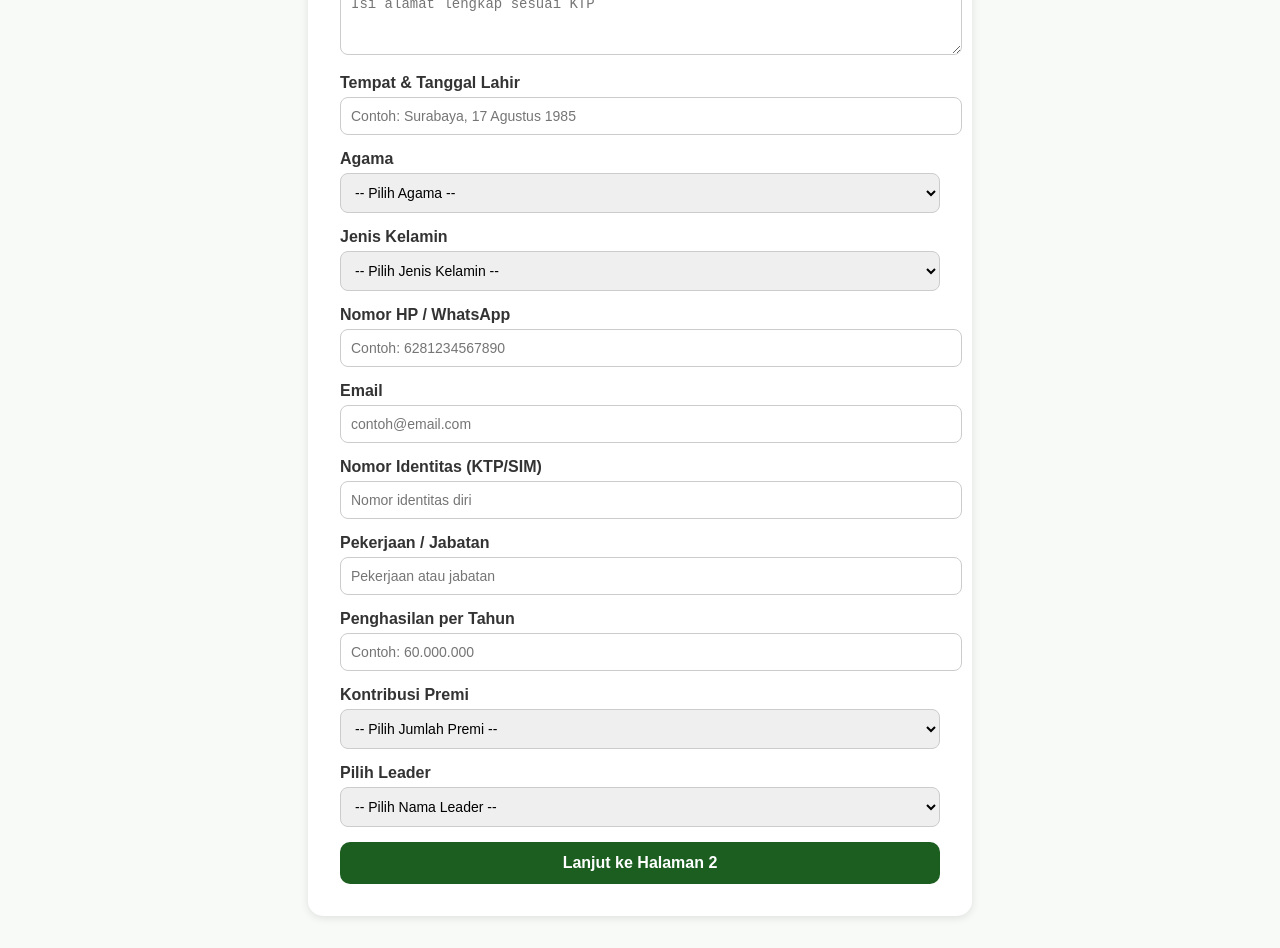
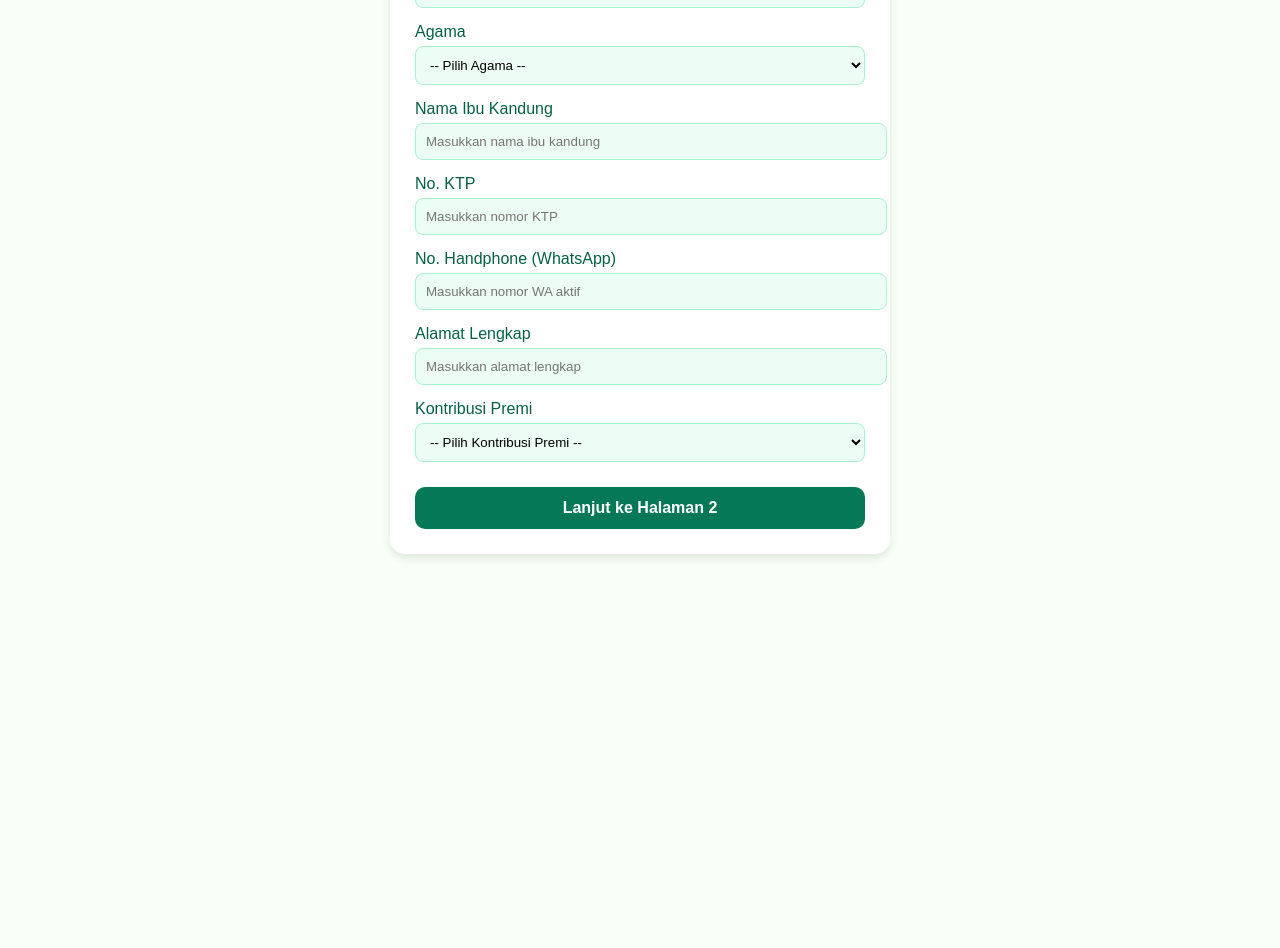
Before and after one commit to 3ireborn/syariahistikmal, a plain HTML site: page halaman1.html in a window 1280 px wide. Shown: the part 404-1352 px from the top of the page. After the commit the page ends 988 px from the top, so only its background shows below. Drawn offline with Linux system fonts and the light colour scheme.

Commit message:
Update halaman1.html

```diff
--- a/halaman1.html
+++ b/halaman1.html
@@ -3,169 +3,137 @@
 <head>
   <meta charset="UTF-8" />
   <meta name="viewport" content="width=device-width, initial-scale=1.0" />
-  <title>Formulir Pendaftaran Istikmal Syariah - 3iReborn</title>
+  <title>Formulir Pendaftaran Mitra 3i Reborn - Halaman 1</title>
   <style>
     body {
       font-family: 'Poppins', sans-serif;
-      background-color: #f8faf8;
+      background-color: #f7fff7;
+      color: #064e3b;
       margin: 0;
       padding: 0;
-      color: #333;
     }
-    header {
-      background-color: #1b5e20;
-      color: white;
-      padding: 1.5rem;
+    .container {
+      max-width: 450px;
+      margin: 30px auto;
+      background-color: #ffffff;
+      padding: 25px;
+      border-radius: 15px;
+      box-shadow: 0 4px 10px rgba(0,0,0,0.1);
+    }
+    h2 {
       text-align: center;
-      border-bottom-left-radius: 20px;
-      border-bottom-right-radius: 20px;
-      box-shadow: 0 4px 6px rgba(0,0,0,0.2);
-    }
-    form {
-      max-width: 600px;
-      background: white;
-      margin: 2rem auto;
-      padding: 2rem;
-      border-radius: 15px;
-      box-shadow: 0 2px 8px rgba(0,0,0,0.1);
+      color: #047857;
     }
     label {
-      font-weight: 600;
+      font-weight: 500;
       display: block;
-      margin-bottom: 5px;
+      margin-top: 15px;
+      color: #065f46;
     }
-    input, select, textarea {
+    input, select {
       width: 100%;
       padding: 10px;
-      margin-bottom: 15px;
-      border: 1px solid #ccc;
+      margin-top: 5px;
       border-radius: 8px;
-      font-size: 14px;
+      border: 1px solid #a7f3d0;
+      background-color: #ecfdf5;
     }
     button {
+      margin-top: 25px;
       width: 100%;
-      background-color: #1b5e20;
-      color: white;
       padding: 12px;
+      background-color: #047857;
+      color: #fff;
+      font-size: 16px;
       border: none;
       border-radius: 10px;
       cursor: pointer;
-      font-size: 16px;
-      font-weight: bold;
-      transition: 0.3s;
+      font-weight: 600;
     }
     button:hover {
-      background-color: #2e7d32;
+      background-color: #065f46;
     }
   </style>
 </head>
 <body>
-  <header>
-    <h2>Formulir Pendaftaran Istikmal Syariah - 3iReborn</h2>
-    <p>Isi data pribadi dengan lengkap dan benar</p>
-  </header>
 
-  <form id="formPendaftaran">
+  <div class="container">
+    <h2>Formulir Pendaftaran Mitra 3i Reborn</h2>
+
+    <form id="formHalaman1">
       <label>Nama Lengkap</label>
-    <input type="text" id="nama" placeholder="Nama lengkap sesuai KTP" required />
+      <input type="text" id="namaLengkap" placeholder="Masukkan nama lengkap" required />
 
-    <label>Nama Orang Tua Kandung</label>
-    <input type="text" id="namaOrtu" placeholder="Nama ibu atau ayah kandung" required />
+      <label>Tempat Lahir</label>
+      <input type="text" id="tempatLahir" placeholder="Masukkan tempat lahir" required />
 
-    <label>Alamat Lengkap</label>
-    <textarea id="alamat" rows="3" placeholder="Isi alamat lengkap sesuai KTP" required></textarea>
+      <label>Tanggal Lahir</label>
+      <input type="date" id="tanggalLahir" required />
 
-    <label>Tempat & Tanggal Lahir</label>
-    <input type="text" id="ttl" placeholder="Contoh: Surabaya, 17 Agustus 1985" required />
+      <label>Jenis Kelamin</label>
+      <select id="jenisKelamin" required>
+        <option value="">-- Pilih Jenis Kelamin --</option>
+        <option value="Laki-laki">Laki-laki</option>
+        <option value="Perempuan">Perempuan</option>
+      </select>
 
       <label>Agama</label>
       <select id="agama" required>
         <option value="">-- Pilih Agama --</option>
-      <option>Islam</option>
-      <option>Kristen</option>
-      <option>Katolik</option>
-      <option>Hindu</option>
-      <option>Budha</option>
-      <option>Konghucu</option>
+        <option value="Islam">Islam</option>
+        <option value="Kristen">Kristen</option>
+        <option value="Katolik">Katolik</option>
+        <option value="Hindu">Hindu</option>
+        <option value="Buddha">Buddha</option>
+        <option value="Konghucu">Konghucu</option>
       </select>
 
-    <label>Jenis Kelamin</label>
-    <select id="jk" required>
-      <option value="">-- Pilih Jenis Kelamin --</option>
-      <option>Laki-laki</option>
-      <option>Perempuan</option>
-    </select>
+      <label>Nama Ibu Kandung</label>
+      <input type="text" id="namaIbu" placeholder="Masukkan nama ibu kandung" required />
 
-    <label>Nomor HP / WhatsApp</label>
-    <input type="text" id="hp" placeholder="Contoh: 6281234567890" required />
+      <label>No. KTP</label>
+      <input type="text" id="noKtp" placeholder="Masukkan nomor KTP" required />
 
-    <label>Email</label>
-    <input type="email" id="email" placeholder="contoh@email.com" />
+      <label>No. Handphone (WhatsApp)</label>
+      <input type="text" id="noHp" placeholder="Masukkan nomor WA aktif" required />
 
-    <label>Nomor Identitas (KTP/SIM)</label>
-    <input type="text" id="ktp" placeholder="Nomor identitas diri" required />
-
-    <label>Pekerjaan / Jabatan</label>
-    <input type="text" id="pekerjaan" placeholder="Pekerjaan atau jabatan" />
-
-    <label>Penghasilan per Tahun</label>
-    <input type="text" id="penghasilan" placeholder="Contoh: 60.000.000" />
+      <label>Alamat Lengkap</label>
+      <input type="text" id="alamat" placeholder="Masukkan alamat lengkap" required />
 
       <label>Kontribusi Premi</label>
-    <select id="premi" required>
-      <option value="">-- Pilih Jumlah Premi --</option>
-      <option>Rp350.000</option>
-      <option>Rp500.000</option>
-      <option>Rp700.000</option>
-      <option>Rp1.000.000</option>
-      <option>Rp2.000.000</option>
-    </select>
-
-    <label>Pilih Leader</label>
-    <select id="leader" required>
-      <option value="">-- Pilih Nama Leader --</option>
-      <option value="6285218453131">Sugiarto Kurniawan</option>
-      <option value="6285932684440">Agnes Marsilah</option>
-      <option value="62881011823140">Suwarti</option>
-      <option value="6281388675615">Iyang</option>
-      <option value="6282199558169">Queen</option>
-      <option value="6281327498929">Rahmawan</option>
-      <option value="6281285949074">Regina</option>
-      <option value="966563414575">Tasya</option>
-      <option value="6586210326">Divawati</option>
-      <option value="6281236544821">Tohir</option>
-      <option value="6282252161911">Alpiano</option>
-      <option value="6281236781273">Dina</option>
+      <select id="kontribusi" required>
+        <option value="">-- Pilih Kontribusi Premi --</option>
+        <option value="350000">Rp350.000</option>
+        <option value="500000">Rp500.000</option>
+        <option value="1000000">Rp1.000.000</option>
+        <option value="2000000">Rp2.000.000</option>
       </select>
 
       <button type="submit">Lanjut ke Halaman 2</button>
     </form>
+  </div>
 
   <script>
-    document.getElementById('formPendaftaran').addEventListener('submit', function(e) {
+    document.getElementById("formHalaman1").addEventListener("submit", function(e){
       e.preventDefault();
 
-      // Simpan data ke localStorage
-      const data = {
-        nama: document.getElementById('nama').value,
-        namaOrtu: document.getElementById('namaOrtu').value,
-        alamat: document.getElementById('alamat').value,
-        ttl: document.getElementById('ttl').value,
-        agama: document.getElementById('agama').value,
-        jk: document.getElementById('jk').value,
-        hp: document.getElementById('hp').value,
-        email: document.getElementById('email').value,
-        ktp: document.getElementById('ktp').value,
-        pekerjaan: document.getElementById('pekerjaan').value,
-        penghasilan: document.getElementById('penghasilan').value,
-        premi: document.getElementById('premi').value,
-        leader: document.getElementById('leader').value
+      const dataMitra = {
+        namaLengkap: document.getElementById("namaLengkap").value,
+        tempatLahir: document.getElementById("tempatLahir").value,
+        tanggalLahir: document.getElementById("tanggalLahir").value,
+        jenisKelamin: document.getElementById("jenisKelamin").value,
+        agama: document.getElementById("agama").value,
+        namaIbu: document.getElementById("namaIbu").value,
+        noKtp: document.getElementById("noKtp").value,
+        noHp: document.getElementById("noHp").value,
+        alamat: document.getElementById("alamat").value,
+        kontribusi: document.getElementById("kontribusi").value
       };
 
-      localStorage.setItem('dataMitra', JSON.stringify(data));
-
+      localStorage.setItem("dataMitra", JSON.stringify(dataMitra));
       window.location.href = "halaman2.html";
     });
   </script>
+
 </body>
 </html>
```
Lines whose indentation alone changed are shown as unchanged.
